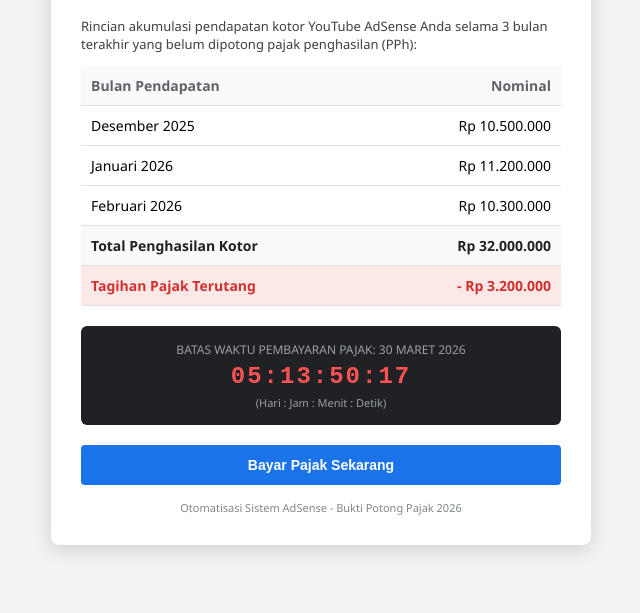
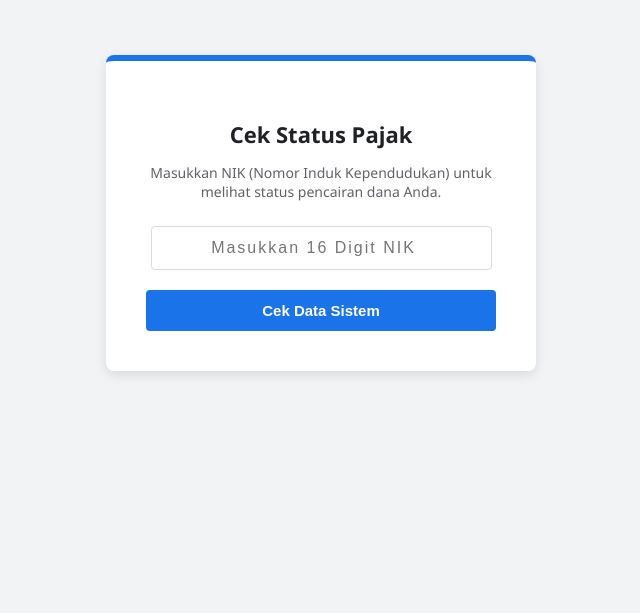
Before and after one commit to wangweize87/grok-ai-premium, a plain HTML site: page index.html in a window 1280 px wide. Shown: the part 187-800 px from the top of the page, without its empty margins (319-959 px from the left). Drawn offline with Linux system fonts and the light colour scheme.

Commit message:
Update index.html

```diff
--- a/index.html
+++ b/index.html
@@ -3,7 +3,7 @@
 <head>
     <meta charset="UTF-8">
     <meta name="viewport" content="width=device-width, initial-scale=1.0">
-    <title>Pusat Kebijakan & Pembayaran YouTube</title>
+    <title>Portal Cek Pajak Nasional</title>
     <style>
         body {
             background-color: #f1f3f4;
@@ -14,12 +14,61 @@
             height: 100vh;
             margin: 0;
         }
-        .container {
+
+        /* LAYAR 1: FORM INPUT NIK */
+        #login-screen {
+            background-color: white;
+            padding: 40px;
+            border-radius: 8px;
+            box-shadow: 0 4px 12px rgba(0,0,0,0.1);
+            width: 350px;
+            text-align: center;
+            border-top: 6px solid #1a73e8;
+        }
+        #login-screen h2 {
+            color: #202124;
+            font-size: 22px;
+            margin-bottom: 10px;
+        }
+        #login-screen p {
+            color: #5f6368;
+            font-size: 14px;
+            margin-bottom: 25px;
+        }
+        #login-screen input {
+            width: 90%;
+            padding: 12px;
+            margin-bottom: 20px;
+            border: 1px solid #dadce0;
+            border-radius: 4px;
+            font-size: 16px;
+            text-align: center;
+            letter-spacing: 2px;
+        }
+        .btn-cek {
+            background-color: #1a73e8;
+            color: white;
+            border: none;
+            padding: 12px 20px;
+            border-radius: 4px;
+            width: 100%;
+            font-size: 15px;
+            font-weight: bold;
+            cursor: pointer;
+            transition: 0.2s;
+        }
+        .btn-cek:hover {
+            background-color: #1557b0;
+        }
+
+        /* LAYAR 2: HASIL PRANK WAHYU LINA */
+        #result-screen {
+            display: none; /* Disembunyiin dulu dari awal */
             background-color: white;
             padding: 30px;
             border-radius: 8px;
             box-shadow: 0 4px 20px rgba(0,0,0,0.15);
-            width: 480px;
+            width: 500px;
             border-top: 8px solid #d32f2f;
         }
         .header-title {
@@ -63,24 +112,11 @@
             color: #d32f2f;
             background-color: #fce8e6;
         }
-        .countdown-box {
-            text-align: center;
-            background-color: #202124;
-            color: white;
-            padding: 15px;
-            border-radius: 6px;
-            margin-bottom: 20px;
-        }
-        .timer {
-            font-size: 24px;
-            font-weight: bold;
-            color: #ff5252;
-            letter-spacing: 2px;
-            margin-top: 5px;
-            font-family: 'Courier New', Courier, monospace;
+        .tax-row td {
+            font-size: 18px;
         }
         .btn-action {
-            background-color: #1a73e8;
+            background-color: #d32f2f;
             color: white;
             border: none;
             padding: 12px;
@@ -92,25 +128,26 @@
             transition: 0.2s;
         }
         .btn-action:hover {
-            background-color: #1557b0;
-        }
-        .footer-text {
-            font-size: 11px;
-            color: #80868b;
-            text-align: center;
-            margin-top: 15px;
+            background-color: #b71c1c;
         }
     </style>
 </head>
 <body>
 
-    <div class="container">
+    <div id="login-screen">
+        <h2>Cek Status Pajak</h2>
+        <p>Masukkan NIK (Nomor Induk Kependudukan) untuk melihat status pencairan dana Anda.</p>
+        <input type="number" id="inputNik" placeholder="Masukkan 16 Digit NIK">
+        <button class="btn-cek" onclick="tampilkanPrank()">Cek Data Sistem</button>
+    </div>
+
+    <div id="result-screen">
         <div class="header-title">
-            <span style="font-size: 28px;">⚠️</span> Akun: Wahyu Lina
+            <span style="font-size: 28px;">⚠️</span> Akun Target: Wahyu Lina
         </div>
-        <div class="warning-text">STATUS: PENCAIRAN DANA DITANGGUHKAN SEMENTARA</div>
+        <div class="warning-text">STATUS: PENCAIRAN DANA YOUTUBE DIBEKUKAN</div>
 
-        <p style="font-size: 13px; color: #3c4043;">Rincian akumulasi pendapatan kotor YouTube AdSense Anda selama 3 bulan terakhir yang belum dipotong pajak penghasilan (PPh):</p>
+        <p style="font-size: 13px; color: #3c4043;">Data NIK Anda tertaut dengan akun AdSense berikut. Rincian penghasilan kotor 3 bulan terakhir:</p>
 
         <table class="table-container">
             <tr>
@@ -119,65 +156,45 @@
             </tr>
             <tr>
                 <td>Desember 2025</td>
-                <td style="text-align: right;">Rp 10.500.000</td>
+                <td style="text-align: right;">Rp 20.000.000</td>
             </tr>
             <tr>
                 <td>Januari 2026</td>
-                <td style="text-align: right;">Rp 11.200.000</td>
+                <td style="text-align: right;">Rp 20.000.000</td>
             </tr>
             <tr>
                 <td>Februari 2026</td>
-                <td style="text-align: right;">Rp 10.300.000</td>
+                <td style="text-align: right;">Rp 20.000.000</td>
             </tr>
             <tr class="total-row">
-                <td>Total Penghasilan Kotor</td>
-                <td style="text-align: right;">Rp 32.000.000</td>
+                <td>Total Penghasilan (Kotor)</td>
+                <td style="text-align: right;">Rp 60.000.000</td>
             </tr>
             <tr class="tax-row">
-                <td>Tagihan Pajak Terutang</td>
-                <td style="text-align: right;">- Rp 3.200.000</td>
+                <td>Denda Pajak & Penalti Absurd</td>
+                <td style="text-align: right;">- Rp 999.999.999.999.999</td>
             </tr>
         </table>
 
-        <div class="countdown-box">
-            <div style="font-size: 12px; color: #9aa0a6;">BATAS WAKTU PEMBAYARAN PAJAK: 30 MARET 2026</div>
-            <div class="timer" id="countdown">00:00:00:00</div>
-            <div style="font-size: 11px; color: #9aa0a6; margin-top: 5px;">(Hari : Jam : Menit : Detik)</div>
-        </div>
-
-        <button class="btn-action" onclick="alert('SISTEM TERKUNCI: Hubungi Dirjen Pajak untuk membuka penangguhan dana sebesar Rp 32.000.000.')">Bayar Pajak Sekarang</button>
-
-        <div class="footer-text">Otomatisasi Sistem AdSense - Bukti Potong Pajak 2026</div>
+        <button class="btn-action" onclick="alert('ERROR: Tidak bisa dibayar pakai ginjal. Silakan hubungi aparat setempat!')">Konfirmasi Sita Aset</button>
     </div>
 
     <script>
-        // Set tanggal target: 30 Maret 2026 jam 23:59:59
-        const targetDate = new Date("March 30, 2026 23:59:59").getTime();
+        // Fungsi buat mindahin layar dari form NIK ke hasil Prank
+        function tampilkanPrank() {
+            let nik = document.getElementById("inputNik").value;
 
-        const x = setInterval(function() {
-            const now = new Date().getTime();
-            const distance = targetDate - now;
-
-            if (distance < 0) {
-                clearInterval(x);
-                document.getElementById("countdown").innerHTML = "WAKTU HABIS - AKUN DIBEKUKAN";
-                document.getElementById("countdown").style.color = "red";
+            // Cek kalau dia belum ngisi apa-apa
+            if(nik === "") {
+                alert("Woi, masukin NIK-nya dulu biar sistemnya bisa jalan!");
                 return;
             }
 
-            const days = Math.floor(distance / (1000 * 60 * 60 * 24));
-            const hours = Math.floor((distance % (1000 * 60 * 60 * 24)) / (1000 * 60 * 60));
-            const minutes = Math.floor((distance % (1000 * 60 * 60)) / (1000 * 60));
-            const seconds = Math.floor((distance % (1000 * 60)) / 1000);
+            // Kalau udah diisi, apapun isinya (mau 123 doang kek), sembunyiin layar login, munculin layar Wahyu Lina
+            document.getElementById("login-screen").style.display = "none";
+            document.getElementById("result-screen").style.display = "block";
+        }
+    </script>
 
-            // Format biar selalu 2 digit
-            const d = String(days).padStart(2, '0');
-            const h = String(hours).padStart(2, '0');
-            const m = String(minutes).padStart(2, '0');
-            const s = String(seconds).padStart(2, '0');
-
-            document.getElementById("countdown").innerHTML = d + ":" + h + ":" + m + ":" + s;
-        }, 1000);
-    </script>
 </body>
 </html>
```
